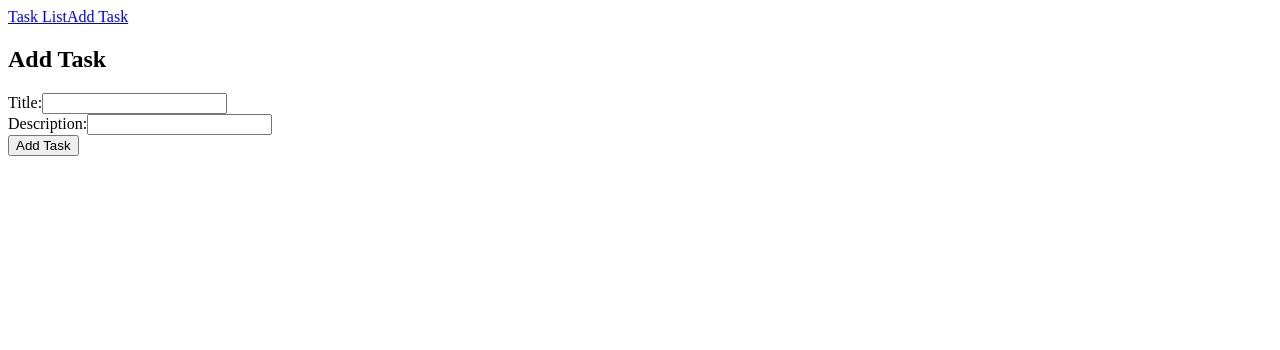
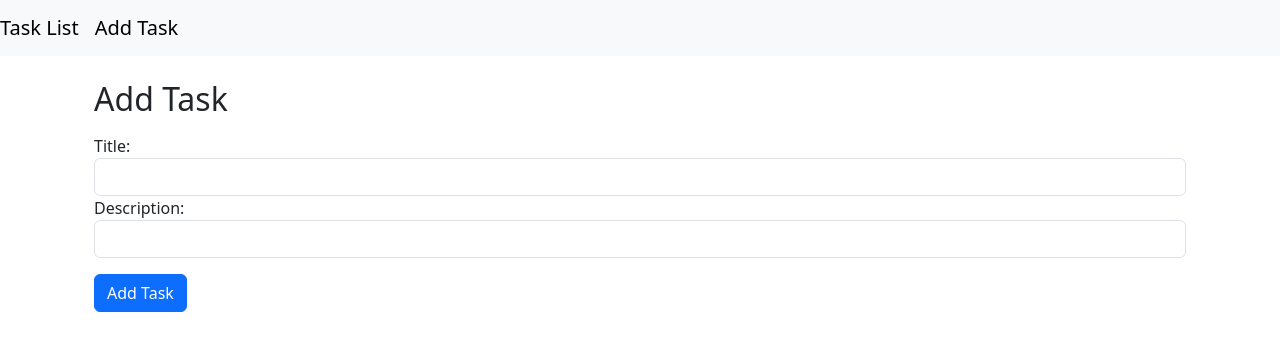
Before and after one commit to jromeroa/task-list-app, an Angular app: page /task-form in a window 1280 px wide. Shown: the top 350 px of the page. Built offline with nearby package versions, Linux system fonts and the light colour scheme.

Commit message:
Installing Bootstrap for improve the visual appearance of the project

```diff
--- a/package.json
+++ b/package.json
@@ -18,6 +18,7 @@
     "@angular/platform-browser": "^16.2.0",
     "@angular/platform-browser-dynamic": "^16.2.0",
     "@angular/router": "^16.2.0",
+    "bootstrap": "^5.3.2",
     "rxjs": "~7.8.0",
     "tslib": "^2.3.0",
     "zone.js": "~0.13.0"
--- a/src/app/app.component.html
+++ b/src/app/app.component.html
@@ -1,5 +1,7 @@
-<nav>
-  <a routerLink="/task-list" routerLinkActive="active">Task List</a>
-  <a routerLink="/task-form" routerLinkActive="active">Add Task</a>
+<nav class="navbar navbar-expand navbar-light bg-light">
+  <a class="navbar-brand" routerLink="/task-list">Task List</a>
+  <a class="navbar-brand" routerLink="/task-form">Add Task</a>
 </nav>
-<router-outlet></router-outlet>
+<div class="container mt-3">
+  <router-outlet></router-outlet>
+</div>
--- a/src/app/components/task-form/task-form.component.html
+++ b/src/app/components/task-form/task-form.component.html
@@ -1,14 +1,14 @@
-<div>
-    <h2>Add Task</h2>
-    <form (ngSubmit)="addTask()">
-      <div>
-        <label for="title">Title:</label>
-        <input id="title" type="text" [(ngModel)]="task.title" name="title" required>
-      </div>
-      <div>
-        <label for="description">Description:</label>
-        <input id="description" type="text" [(ngModel)]="task.description" name="description" required>
-      </div>
-      <button type="submit">Add Task</button>
-    </form>
+<div class="container">
+  <h2 class="mt-4">Add Task</h2>
+  <form (ngSubmit)="addTask()" class="mt-3">
+    <div class="form-group">
+      <label for="title">Title:</label>
+      <input class="form-control" id="title" type="text" [(ngModel)]="task.title" name="title" required>
+    </div>
+    <div class="form-group">
+      <label for="description">Description:</label>
+      <input id="description" type="text" [(ngModel)]="task.description" name="description" class="form-control" required>
+    </div>
+    <button type="submit" class="btn btn-primary mt-3">Add Task</button>
+  </form>
 </div>
--- a/src/app/components/task-list/task-list.component.html
+++ b/src/app/components/task-list/task-list.component.html
@@ -1,10 +1,15 @@
-<div>
-  <h2>Task List</h2>
-  <ul class="list-group">
-    <li class="list-group-item" *ngFor="let task of tasks; let i = index">
-      {{ task.title }}
-      <button (click)="deleteTask(i)" class="btn btn-danger">Delete</button>
-      <button (click)="markTaskAsCompleted(i)" class="btn btn-primary">Mark as Completed</button>
+<div class="container">
+  <h2 class="mt-4">Task List</h2>
+  <ul class="list-group mt-3">
+    <li class="list-group-item d-flex justify-content-between align-items-center" *ngFor="let task of tasks; let i = index">
+      <div>
+        <h5 class="mb-1">{{ task.title }}</h5>
+        <p class="mb-1">{{ task.description }}</p>
+      </div>
+      <div class="btn-group float-right">
+        <button (click)="markTaskAsCompleted(i)" class="btn" [class.btn-success]="task.completed" [class.btn-primary]="!task.completed">Mark Completed</button>
+        <button (click)="deleteTask(i)" class="btn btn-danger">Delete</button>
+      </div>
     </li>
   </ul>
 </div>
--- a/src/styles.css
+++ b/src/styles.css
@@ -1 +1 @@
-/* You can add global styles to this file, and also import other style files */
+@import '~bootstrap/dist/css/bootstrap.min.css';
```
Also changed, not shown: 1 other file (tests, documents, lock files or other folders).
